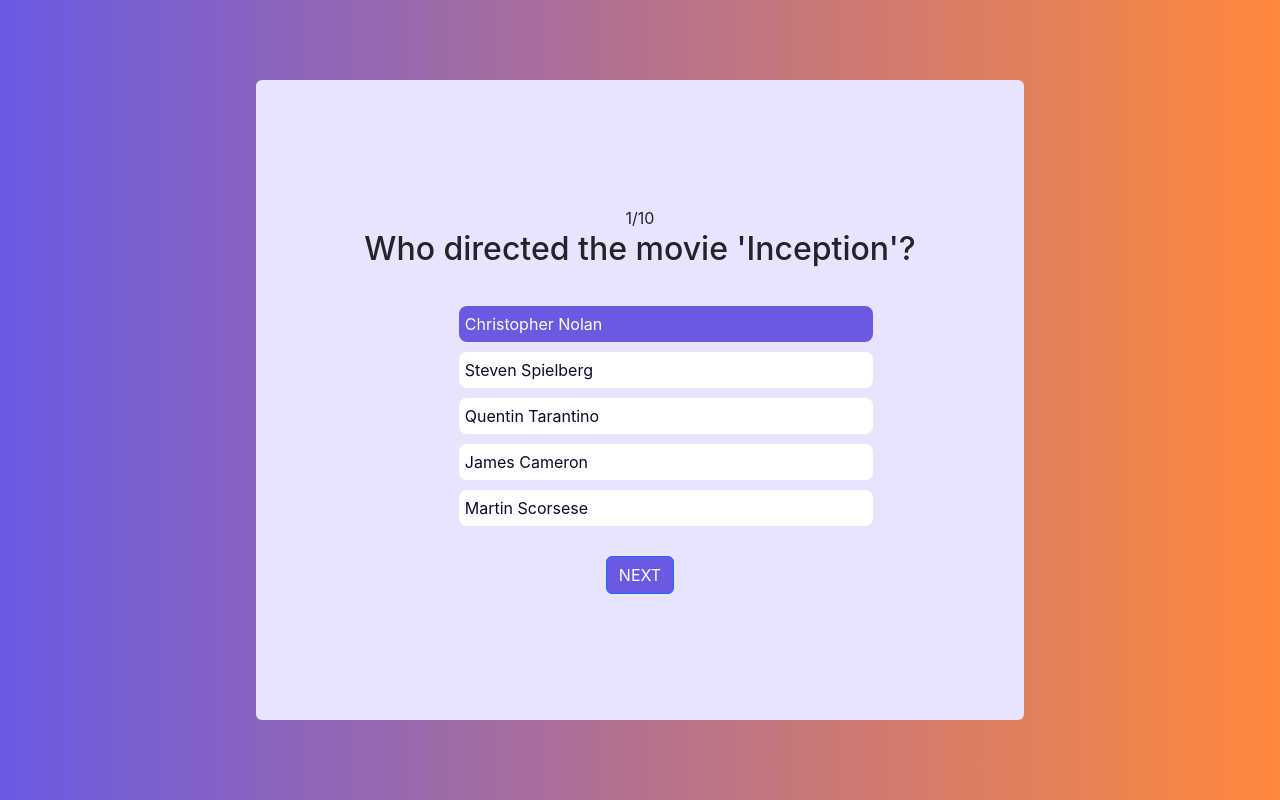
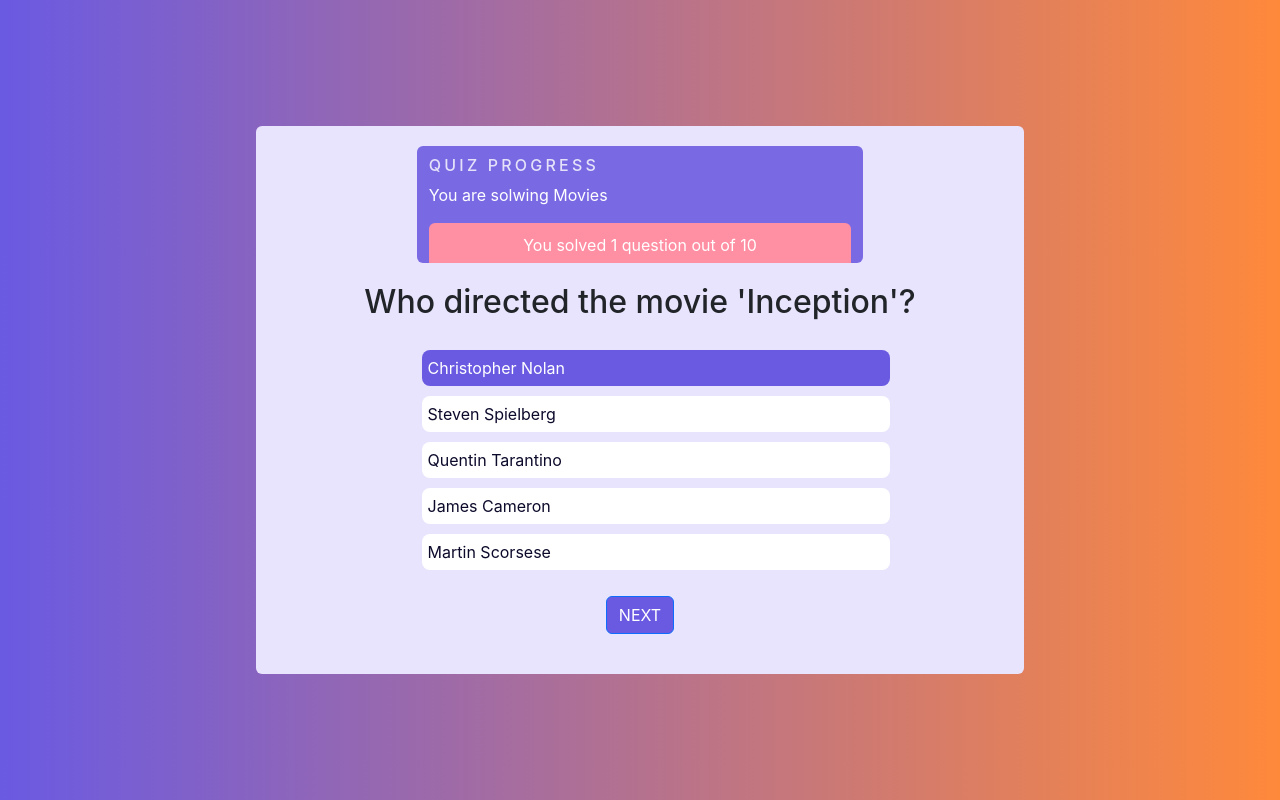
Before and after one commit to piole007/quiz-app, a React (Create React App) app: page /quiz/culture in a window 1280 px wide. Built offline with nearby package versions, Linux system fonts and the light colour scheme.

Commit message:
quiz progress componement with quiestion topic and progress text

```diff
--- a/src/App.js
+++ b/src/App.js
@@ -7,8 +7,12 @@
 import "./App.css";
 
 function App() {
+
+  const number = getRandomInt();
+
   function getRandomInt() {
-    return Math.floor(Math.random() * 5);
+    const number = Math.floor(Math.random() * 5)
+    return number
   }
 
   return (
@@ -16,7 +20,7 @@
       className="d-flex justify-content-center align-items-center"
       style={{ background: "var(--body-bg)", height: "100vh", width: "100vw" }}
     >
-      <Questions questions={quizData[getRandomInt()].questions} />
+      <Questions questions={quizData[number].questions} quizTitle={quizData[number].topic} />
     </div>
   );
 }
--- a/src/components/questions/Questions.css
+++ b/src/components/questions/Questions.css
@@ -1,9 +1,9 @@
 .container {
   align-items: center;
   justify-content: center;
-    height: 80vh;
   width: 60vw;
   border-radius: 6px;
+  background: var(--container-bg);
 }
 
 .unselected {
@@ -17,8 +17,8 @@
 }
 
 .quiz-choices {
-    margin: 20px;
-    width: 60%;
+  margin: 10px;
+  width: 70%;
 }
 .quiz-choices li {
   text-decoration: none;
@@ -26,11 +26,11 @@
   padding: 6px;
   margin: 10px;
   border-radius: 8px;
-    width: 100%;
   cursor: pointer;
 }
 
 .quiz-button {
-  display: flex;
-  justify-content: flex-end;
+  margin-bottom: 40px;
+  background: var(--primary-color);
+  color: var(--text-primary);
 }
--- a/src/components/questions/Questions.js
+++ b/src/components/questions/Questions.js
@@ -3,8 +3,9 @@
 import { useState } from "react";
 import { Button } from "react-bootstrap";
 import "./Questions.css";
+import QuizProgress from "../quizProgress/QuizProgress";
 
-function Questions({ questions }) {
+function Questions({ questions, quizTitle }) {
   const [currentQuestion, setCurrentQuestion] = useState(0);
   const [answerIdx, setAnswerIdx] = useState(Number);
   const [answer, setAnswer] = useState(null);
@@ -29,15 +30,11 @@
   };
 
   return (
-    <div
-      className="container d-flex flex-column justify-content-center "
-      style={{ background: "var(--container-bg)" }}
-    >
-      <div className="quiz-progress">
-        {currentQuestion + 1}/{questions.length}
-      </div>
+    <div className="container d-flex flex-column justify-content-center align-items-center">
+      <QuizProgress questionsLength={questions.length} currentQuestion={currentQuestion} quizTitle={quizTitle} />
       <h2>{question}</h2>
-      <ul className="quiz-choices">
+      <div className="quiz-choices">
+        <ul>
           {choices.map((answer, index) => (
             <li
               key={index}
@@ -48,15 +45,13 @@
             </li>
           ))}
         </ul>
+      </div>
+
       <div>
         <Button
           onClick={() => onClickNext()}
           disabled={answerIdx === null}
-          className=" text-uppercase"
-          style={{
-            background: "var(--primary-color)",
-            color: "var(--text-primary)",
-          }}
+          className="quiz-button text-uppercase"
         >
           {currentQuestion === questions.length - 1 ? "finish" : "next"}
         </Button>
--- /dev/null
+++ b/src/components/quizProgress/QuizProgress.css
@@ -0,0 +1,26 @@
+.container-sm {
+  background: var(--opacity-primary);
+  color: var(--text-primary);
+  width: 60%;
+  margin: 20px;
+  border-radius: 6px;
+}
+
+.quiz-progress-title {
+  text-transform: uppercase;
+  font-size: 1rem;
+  padding-top: 10px;
+  opacity: 80%;
+  letter-spacing: .2rem;
+}
+
+
+
+.progress-box {
+  height: 40px;
+  text-align: center;
+  background: var(--secondary-color);
+  border-top-left-radius: 6px;
+  border-top-right-radius: 6px;
+  padding: 10px;
+}
--- /dev/null
+++ b/src/components/quizProgress/QuizProgress.js
@@ -0,0 +1,17 @@
+import React from 'react'
+import  './QuizProgress.css'
+
+const QuizProgress = ({questionsLength, currentQuestion, quizTitle}) => {
+  return (
+    <div className='container-sm d-flex justify-content-center flex-column'>
+        <h2 className='quiz-progress-title'>Quiz progress</h2>
+        <p>You are solwing {quizTitle}</p>
+        <div className='progress-box'>
+        <p> You solved {currentQuestion +1} question out of {questionsLength}</p>
+        </div>
+
+    </div>
+  )
+}
+
+export default QuizProgress
```
Also changed, not shown: src/App.css (line endings or trailing spaces). Lines whose indentation alone changed are shown as unchanged.
